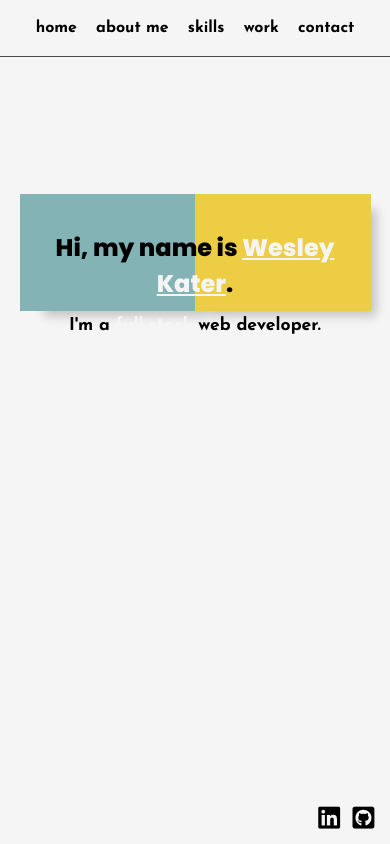
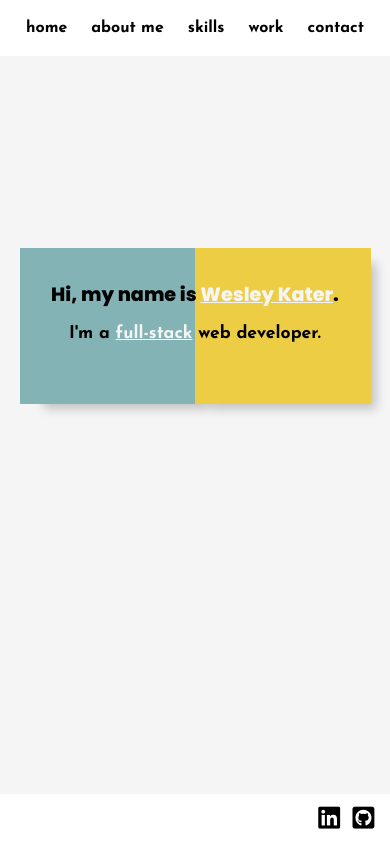
Before and after one commit to Katert/Portfolio-Website, a React (Create React App) app: page /about in a window 390 px wide. Built offline with nearby package versions, Linux system fonts and the light colour scheme.

Commit message:
updated media query

```diff
--- a/package.json
+++ b/package.json
@@ -2,7 +2,7 @@
   "name": "my-portfolio",
   "version": "0.1.0",
   "private": true,
-  "homepage": "https://katert.github.io/Portfolio-Website/",
+  "homepage": "https://katert.github.io/portfolio-website/",
   "dependencies": {
     "-": "0.0.1",
     "@testing-library/jest-dom": "^4.2.4",
--- a/src/components/ContactForm.js
+++ b/src/components/ContactForm.js
@@ -13,7 +13,7 @@
     message: "",
     sent: false,
     buttonText: "Submit",
-    buttonDisabled: false,
+    buttonDisabled: true,
   };
 
   resetForm = () => {
@@ -26,14 +26,14 @@
       company: "",
       message: "",
       buttonText: "Message sent!",
-      buttonDisabled: true
+      buttonDisabled: true,
     });
   };
 
   formSubmit = (e) => {
     e.preventDefault();
 
-    this.setState({ buttonText: "...Sending message" });
+    this.setState({ buttonText: "...Sending message", buttonDisabled: true });
 
     let formData = {
       fname: this.state.fname,
@@ -45,7 +45,10 @@
       message: this.state.message,
     };
 
-    Axios.post("https://portfolio-contactform-api.herokuapp.com/api/v1", formData)
+    Axios.post(
+      "https://portfolio-contactform-api.herokuapp.com/api/v1",
+      formData
+    )
       .then((res) => {
         if (res.data.success) {
           this.setState({ sent: true, buttonDisabled: true });
@@ -65,6 +68,30 @@
   render() {
     return (
       <div id="contact-container">
+        <motion.div
+          className="notification is-black"
+          id="notification-contactform"
+          initial={{ opacity: -10 }}
+          animate={{ opacity: 1 }}
+          transition={{ duration: 1 }}
+        >
+          <p>
+            The contact form below is temporarily not working because of an
+            issue with the SMTP service provider.
+            <br />
+            <br />
+            Feel free to use the 'Contact me'-button below as an alternative until the
+            issue has been resolved. Thanks!
+            <br />
+            <br />
+          </p>
+          <a
+            href="mailto:wesley.kater@icloud.com?subject=Hi Wesley!"
+            className="button is-link"
+          >
+            Contact me
+          </a>
+        </motion.div>
         <motion.h1
           id="contact-title"
           initial={{ x: -100, opacity: -10 }}
--- a/src/components/Footer.js
+++ b/src/components/Footer.js
@@ -10,6 +10,9 @@
         animate={{ y: 0, opacity: 1 }}
         transition={{ duration: 1.5 }}
       >
+        <div id="options-container">
+
+        </div>
         <div id="social-container">
           <a
             target="_blank"
--- a/src/components/Work.js
+++ b/src/components/Work.js
@@ -95,9 +95,6 @@
               <div className="tile is-child box"></div>
             </div>
 
-            <div className="tile is-parent">
-              <div className="tile is-child box"></div>
-            </div>
           </motion.div>
         </motion.div>
       </div>
--- a/src/css/App.css
+++ b/src/css/App.css
@@ -21,21 +21,21 @@
 /* ---------------- Header ---------------- */
 
 .header-container {
-  border-color: black;
-  border-bottom: 1.5px solid;
+  /* border-color: black;
+  border-bottom: 1.5px solid; */
   padding: 1em 0em 1em 1em;
   width: 100vw;
   min-width: 100%;
   position: sticky;
   top: 0;
-  background-color: rgb(245, 245, 245);
+  background-color: white;
   text-align: center;
   font-family: "Josefin Sans", sans-serif;
   z-index: 1;
 }
 
 .header-link {
-  color: black;
+  color: rgb(0, 0, 0);
   transition: 0.2s;
 }
 
@@ -51,7 +51,7 @@
 
 #home-container {
   padding-top: 10%;
-  width: 50%;
+  width: 60%;
   height: auto;
   margin: auto;
   text-align: center;
@@ -59,7 +59,7 @@
 
 #bg-container {
   margin: 0 auto;
-  width: 50%;
+  width: 60%;
   height: 40%;
   background-color: whitesmoke;
   position: absolute;
@@ -92,6 +92,7 @@
 }
 
 #greeting-container {
+  padding-top: 7vw;
   margin: 0 auto;
 }
 
@@ -99,9 +100,7 @@
 #greeting {
   color: black;
   font-family: "Poppins", sans-serif;
-  font-size: 2.813em;
-  padding-top: 10%;
-  padding-right: 15px;
+  font-size: 2.513em;
 }
 
 #greeting-intro {
@@ -116,7 +115,7 @@
   width: 50vw;
   margin: auto;
   margin-bottom: 2em;
-  margin-top: 1em;
+  margin-top: 0.5em;
   padding: 1.25em 0em 3.125em;
 }
 
@@ -160,6 +159,7 @@
   width: 40vw;
   margin: auto;
   margin-bottom: 2em;
+  margin-top: 0.5em;
   padding: 1.25em 0em 3.125em;
 }
 
@@ -232,7 +232,7 @@
   padding: 1.25em 0em 3.125em;
   margin: auto;
   margin-bottom: 2em;
-  margin-top: 2em;
+  margin-top: 0.5em;
 }
 
 #work-section {
@@ -255,10 +255,18 @@
 
 /* ---------------- Contact form ---------------- */
 
+#notification-contactform {
+  font-family: "Josefin Sans", sans-serif;
+  -webkit-box-shadow: 10px 10px 10px -5px rgba(0, 0, 0, 0.21);
+  -moz-box-shadow: 10px 10px 10px -5px rgba(0, 0, 0, 0.21);
+  box-shadow: 10px 10px 10px -5px rgba(0, 0, 0, 0.21);
+}
+
 #contact-container {
   width: 40vw;
   margin: auto;
   margin-bottom: 2em;
+  margin-top: 0.5em;
   padding: 1.25em 0em 3.125em;
 }
 
@@ -292,13 +300,11 @@
 /* ---------------- Footer ---------------- */
 
 #footer-container {
-  /* border-color: black;
-  border-top: 1.5px solid; */
   width: 100%;
   height: 2em;
   position: fixed;
   bottom: 0;
-  background-color: whitesmoke;
+  background-color: white;
   font-family: "Josefin Sans", sans-serif;
   font-size: 1.563em;
   z-index: 2;
@@ -352,7 +358,7 @@
 @media (max-width: 1057px) {
 
   .header-container {
-    background-color: whitesmoke;
+    background-color: white;
     padding-right: 1em;
   }
 
@@ -361,35 +367,34 @@
   }
 
    a + a {
-    margin-left: 1.2em;
+    margin-left: 1.5em;
   }
 
   #home-container {
-    padding-top: 35%;
+    padding-top: 0%;
     width: 90vw;
-    height: 30vw;
-    margin: 0 auto;
+    height: 40vw;
+    margin: 12em auto;
     text-align: center;
   }
 
   #bg-container {
     margin: 0 auto;
     width: 90vw;
-    height: 30vw;
+    height: 40vw;
     background-color: whitesmoke;
     position: absolute;
     z-index: -1;
-    display: flex;
   }
 
   #greeting {
-    font-size: 1.5em;
+    font-size: 1.2em;
     padding: 8% 8% 3% 8%;
 
   }
 
   #greeting-container {
-    padding-top: 0.5em;
+    padding-top: 0.3em;
   }
 
   #greeting-intro {
```
Also changed, not shown: 1 other file (tests, documents, lock files or other folders).
